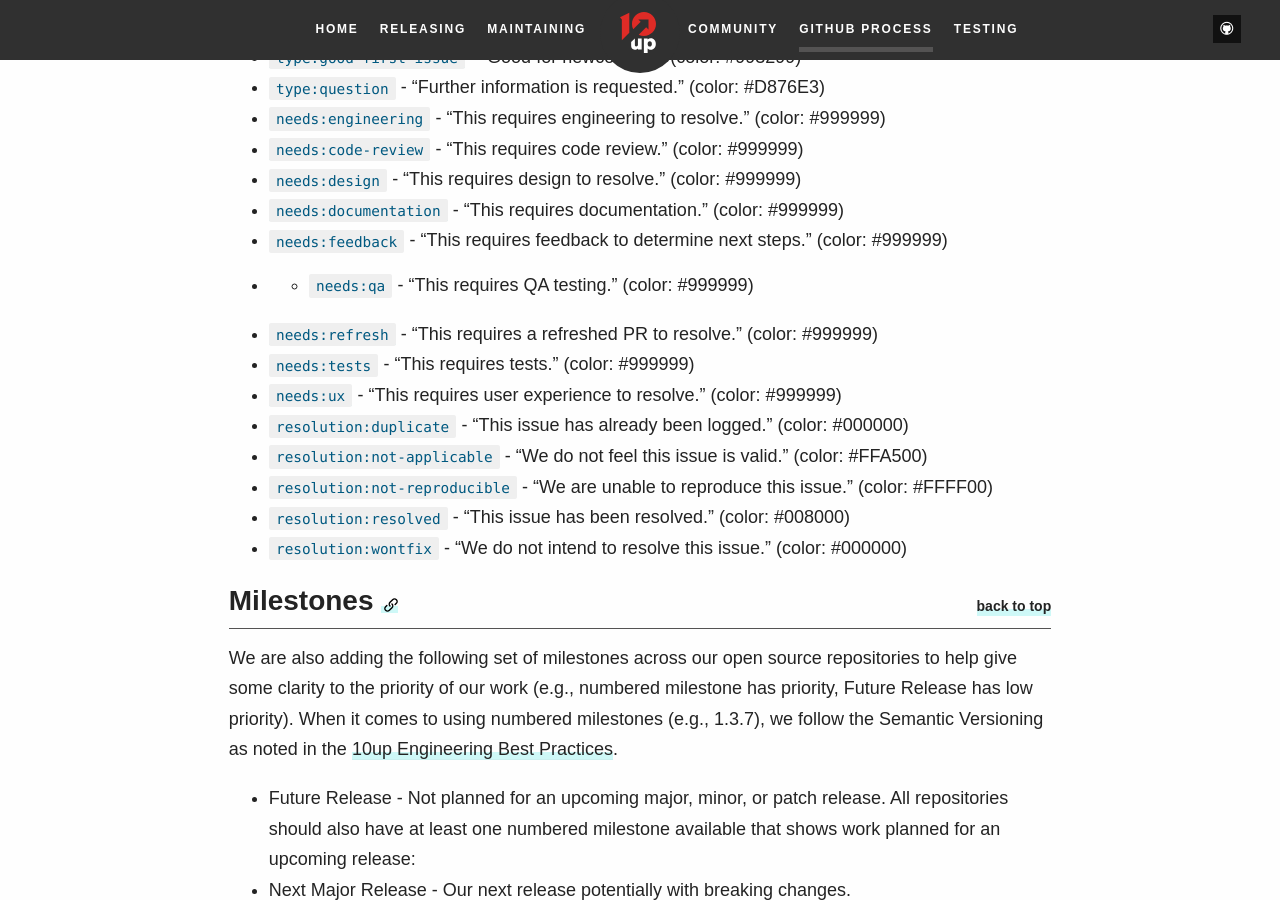
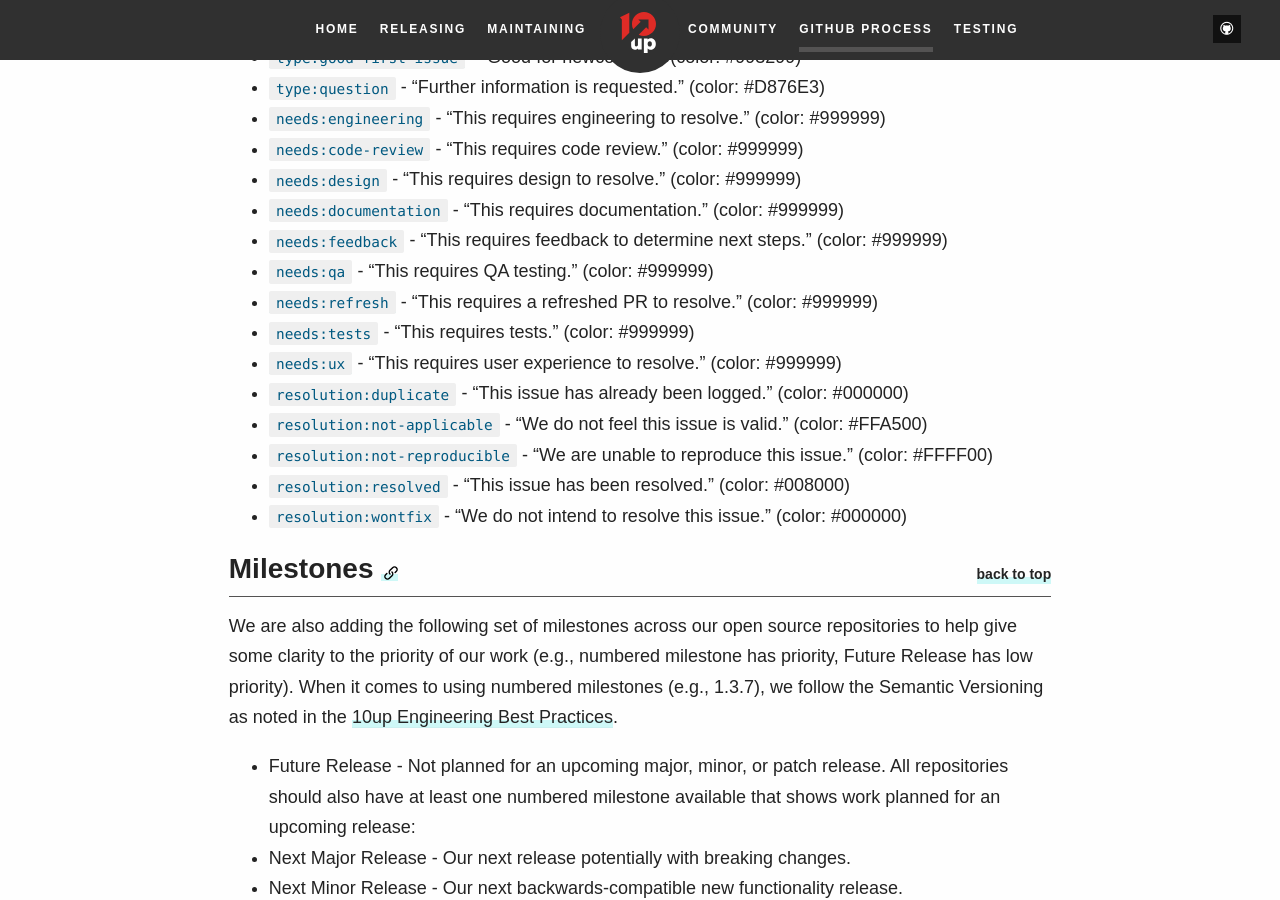
Before and after one commit to 10up/Open-Source-Best-Practices, a Jekyll site: the page built from github-process.md, in a window 1280 px wide and 900 px high, scrolled down 830 px. Built offline with Jekyll 4.4.1, drawn with Linux system fonts in a browser that asks for light colours; some web fonts are replaced.

Commit message:
fix bullet indentation

```diff
--- a/_includes/markdown/GitHub-Process.md
+++ b/_includes/markdown/GitHub-Process.md
@@ -13,7 +13,7 @@ The following labels will our standard set of labels across all open source repo
 - [`needs:design`](https://github.com/issues?utf8=%E2%9C%93&q=is%3Aopen+is%3Aissue+user%3A10up+no%3Aassignee+label%3Aneeds%3Adesign+) - “This requires design to resolve.” (color: #999999)
 - [`needs:documentation`](https://github.com/issues?utf8=%E2%9C%93&q=is%3Aopen+is%3Aissue+user%3A10up+no%3Aassignee+label%3Aneeds%3Adocumentation+) - “This requires documentation.” (color: #999999)
 - [`needs:feedback`](https://github.com/issues?utf8=%E2%9C%93&q=is%3Aopen+is%3Aissue+user%3A10up+no%3Aassignee+label%3Aneeds%3Afeedback+) - “This requires feedback to determine next steps.” (color: #999999)
-- - [`needs:qa`](https://github.com/issues?utf8=%E2%9C%93&q=is%3Aopen+is%3Aissue+user%3A10up+no%3Aassignee+label%3Aneeds%3Aqa+) - “This requires QA testing.” (color: #999999)
+- [`needs:qa`](https://github.com/issues?utf8=%E2%9C%93&q=is%3Aopen+is%3Aissue+user%3A10up+no%3Aassignee+label%3Aneeds%3Aqa+) - “This requires QA testing.” (color: #999999)
 - [`needs:refresh`](https://github.com/issues?utf8=%E2%9C%93&q=is%3Aopen+is%3Aissue+user%3A10up+no%3Aassignee+label%3Aneeds%3Arefresh+) - “This requires a refreshed PR to resolve.” (color: #999999)
 - [`needs:tests`](https://github.com/issues?utf8=%E2%9C%93&q=is%3Aopen+is%3Aissue+user%3A10up+no%3Aassignee+label%3Aneeds%3Atests+) - “This requires tests.” (color: #999999)
 - [`needs:ux`](https://github.com/issues?utf8=%E2%9C%93&q=is%3Aopen+is%3Aissue+user%3A10up+no%3Aassignee+label%3Aneeds%3Aux+) - “This requires user experience to resolve.” (color: #999999)
```
